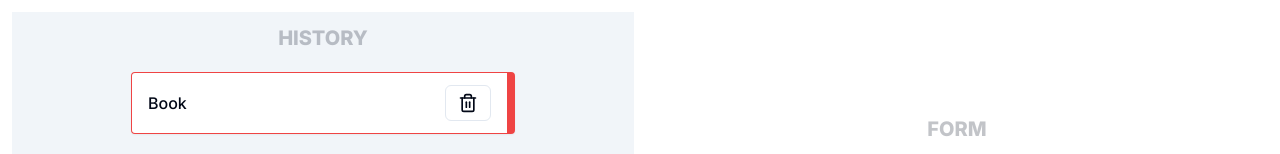
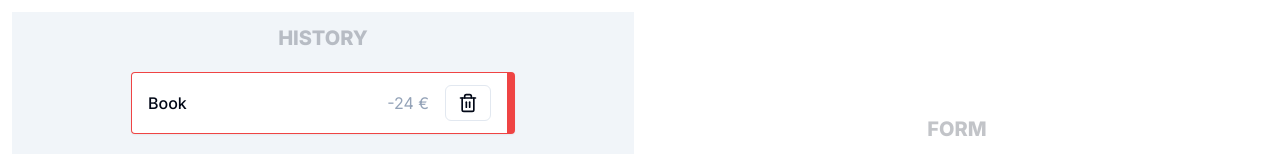
Before and after one commit to MarianHolly/expense-tracker, a Next.js app: page / in a window 1280 px wide. Shown: the top 154 px of the page. Built offline with nearby package versions, Linux system fonts and the light colour scheme.

Commit message:
Update expense-history.jsx

```diff
--- a/components/expense-history.jsx
+++ b/components/expense-history.jsx
@@ -46,9 +46,12 @@ function Item({ tran, deleteTransaction }) {
       }`}
     >
       <h2 className="text-sm lg:text-base font-medium">{tran.title}</h2>
-      <Button size="sm" variant="outline" onClick={() => deleteTransaction(tran.id)}>
-        <Trash2Icon className="w-5 h-5" />
-      </Button>
+      <div className="flex flex-row items-center">
+        <h4 className="mr-4 text-slate-400">{tran.amount} €</h4>
+        <Button size="sm" variant="outline" onClick={() => deleteTransaction(tran.id)}>
+          <Trash2Icon className="w-5 h-5" />
+        </Button>
+      </div>
     </Card>
   );
 }
```
